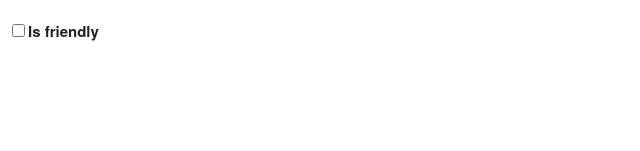
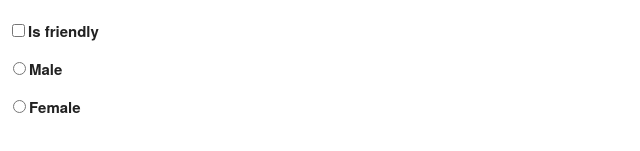
Before and after one commit to vermad843/React-Concepts, a React (Create React App) app: page / in a window 1280 px wide. Shown: the part 201-352 px from the top of the page, without its empty margins (0-640 px from the left). Built offline with nearby package versions, Linux system fonts and the light colour scheme.

Commit message:
male and female checkboxes on the screen

```diff
--- a/src/App.js
+++ b/src/App.js
@@ -53,6 +53,24 @@ class App extends Component {
                   onChange = {this.handleChange}
                 />Is friendly
               </label>
+              <label>
+                <input
+                  type = "radio"
+                  name = "gender"
+                  value = "male"
+                  checked = {isFriendly}
+                  onChange = {this.handleChange}
+                />Male
+              </label>
+              <label>
+                <input
+                  type = "radio"
+                  name = "gender"
+                  value = "female"
+                  checked = {isFriendly}
+                  onChange = {this.handleChange}
+                />Female
+              </label>
            </form>
         );
     }
```
